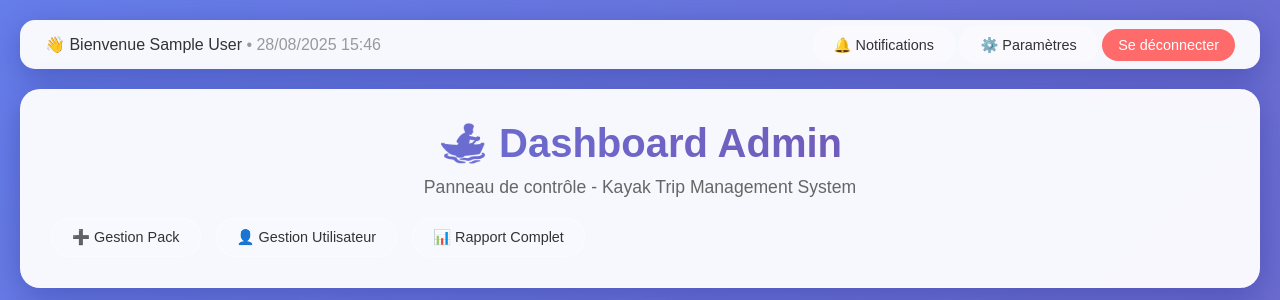
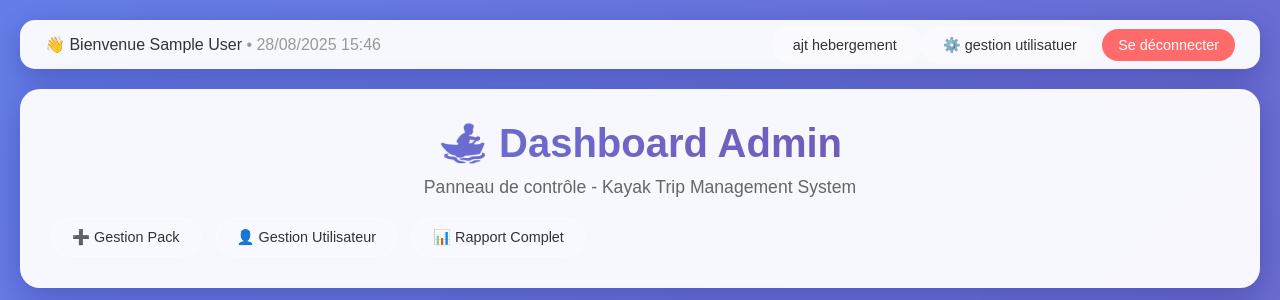
Before and after one commit to RETOURNETOI/PA_rewind, a PHP site: page /dashboard_admin.php in a window 1280 px wide. Shown: the top 300 px of the page. Run offline with PHP 8.4, Linux system fonts and the light colour scheme; the visitor is signed in with stand-in values (Sample User, id 1); data comes from the database, SQL or seed files in the repository; data that the repository does not hold is empty; some libraries are stand-ins or nearby versions.

Commit message:
fix route pour les admin

```diff
--- a/public/index.php
+++ b/public/index.php
@@ -90,6 +90,10 @@ switch ($uri) {
         require __DIR__ . '/../src/template/mes_hebergement.php';
     break;
 
+    case '/gestionuser':
+        require __DIR__ . '/../src/template/gestionuser.php';
+    break;
+
     default:
         http_response_code(404);
         echo "<h1>404 - Page introuvable</h1><p>URI = $uri</p>";
--- a/src/template/dashboard_admin.php
+++ b/src/template/dashboard_admin.php
@@ -457,8 +457,8 @@ try {
                 <span style="color: #999;">• <?= date('d/m/Y H:i') ?></span>
             </div>
             <div>
-                <a href="#" class="action-btn">🔔 Notifications</a>
-                <a href="#" class="action-btn">⚙️ Paramètres</a>
+                <a href="<?= BASE_PATH ?>/ajouter_hebergement" class="action-btn">ajt hebergement </a>
+                <a href="<?= BASE_PATH ?>/gestionuser" class="action-btn">⚙️ gestion utilisatuer</a>
                 <a href="logout.php" class="logout-btn">Se déconnecter</a>
             </div>
         </div>
--- a/src/template/gestionuser.php
+++ b/src/template/gestionuser.php
@@ -1,5 +1,5 @@
 <?php
-require_once '../controller/UtilisateurController.php';
+require_once __DIR__.'/../controller/UtilisateurController.php';
 
 $controller = new UtilisateurController();
 
```
Lines whose indentation alone changed are shown as unchanged.
